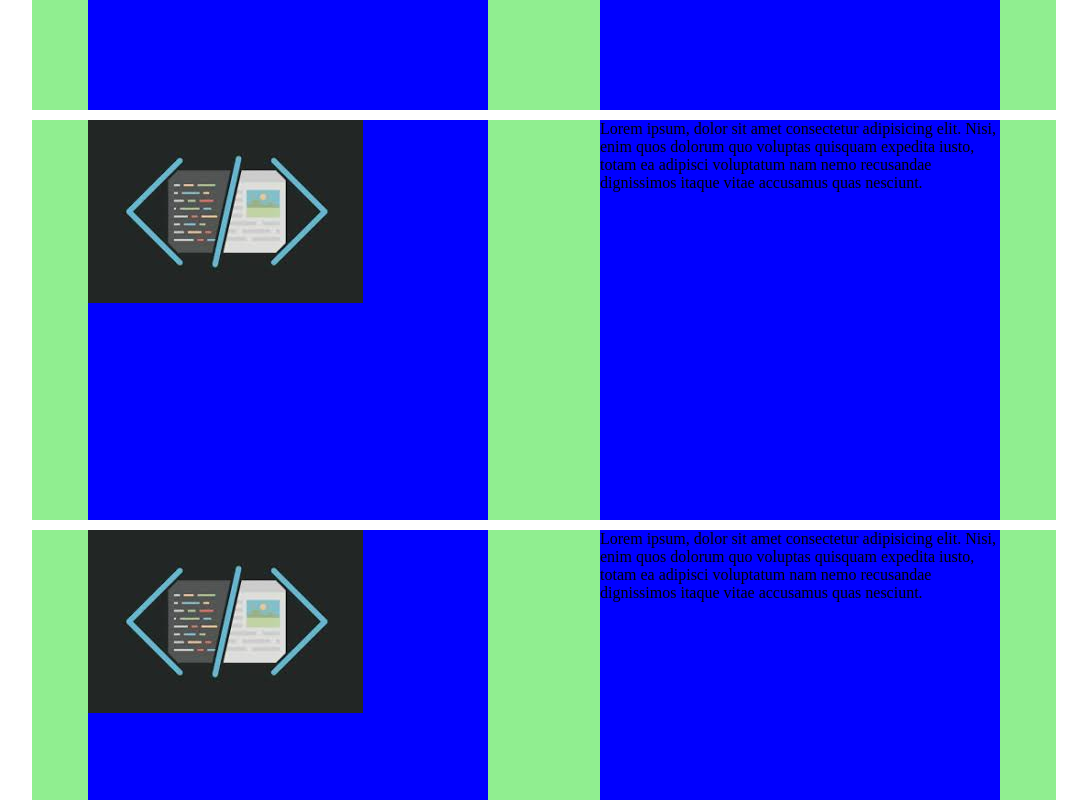
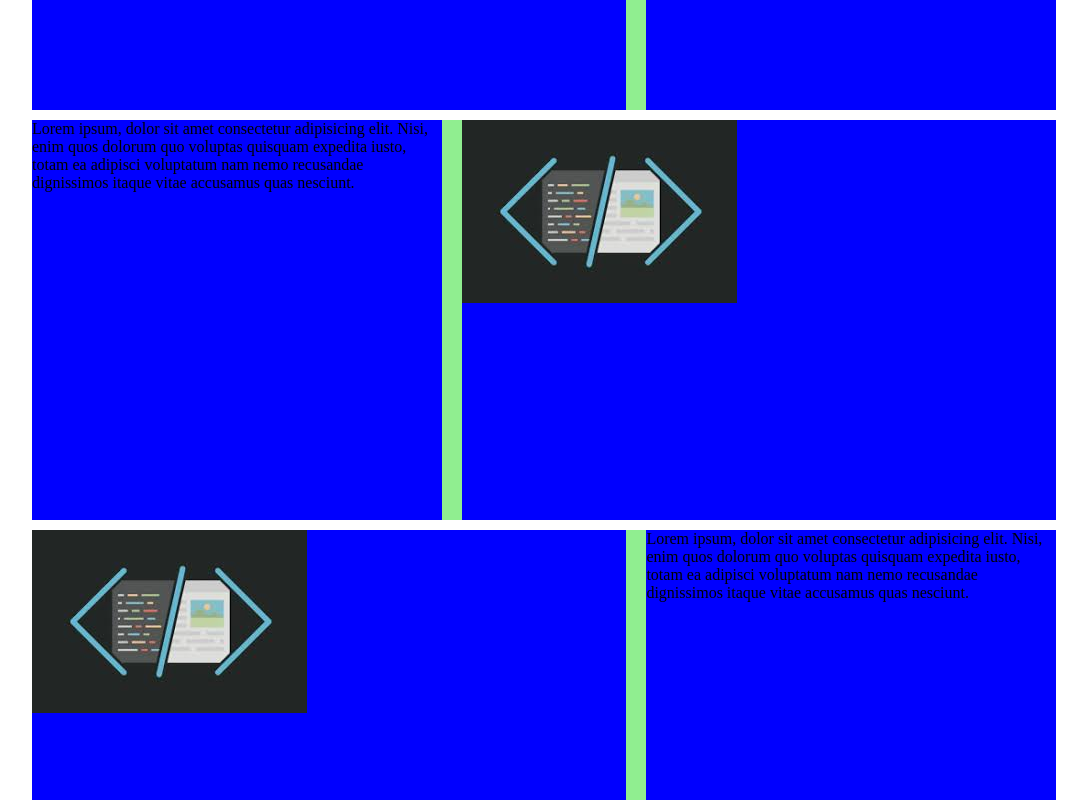
Before and after one commit to IlarioForcherio/htmlcss-struttura-discord, a plain HTML site: page index.html in a window 1280 px wide. Shown: the part 700-1500 px from the top of the page, without its empty margins (96-1183 px from the left). Drawn offline with Linux system fonts and the light colour scheme.

Commit message:
add order section2-main

```diff
--- a/assets/css/style.css
+++ b/assets/css/style.css
@@ -17,6 +17,7 @@ header{
     height: 80px;
     margin: 0 auto;
     background-color: rgb(55, 196, 196);
+    justify-content: space-between;
 
 
 
@@ -41,7 +42,7 @@ header{
  }
 
 /* sections header */
-
+/* h1-paragraph-button */
 
  h1,.header-paragraph {
     padding: 20px;
@@ -64,7 +65,7 @@ header{
     margin: 20px;
  }
 
- /* main container */
+ /* main-container */
  /* section1-main */
 
  .main-container{
@@ -74,7 +75,7 @@ header{
     margin-top: 10px;
     height: 400px;
     background-color: lightgreen;
-    justify-content: space-around;
+    justify-content: space-between;
 
  }
 
@@ -86,7 +87,27 @@ header{
     background-color: blue;
  }
 
-/*section-main2 */
+ .main-img {
+  flex-basis: 58%;
+
+ }
+ .main-text{
+    flex-basis: 40%;
+
+ }
+
+ /* section-2-main */
+
+ .order-1{
+    order: 1;
+
+ }
+ .order-2{
+    order: 2;
+
+}
+
+/*section-main4 */
 
  .main2{
     display: flex;
@@ -97,9 +118,7 @@ header{
     flex-direction: column;
  }
 
- /* section-main3 */
 
-/* section-main4 */
 
 /* footer */
 /* column-container */
--- a/index.html
+++ b/index.html
@@ -19,7 +19,7 @@
     </section>
     </nav>
 <!-- sections header -->
-<!-- h1 paragraph e button -->
+<!-- h1-paragraph-button -->
 
 <section class="header-container">
     <div class="h1-paragraph">
@@ -36,7 +36,7 @@
 </section>
 
 </header>
-<!-- main1 container-->
+<!-- main-container-->
 <main>
     <!-- section1-main -->
     <section class="main-container">
@@ -49,16 +49,16 @@
     </section>
     <!-- section-2-main -->
     <section class="main-container">
-        <div class="main-img">
+        <div class="main-img order-2">
             <img src="./assets/img/img5.jpeg" alt="">
         </div>
-        <div class="main-text">
+        <div class="main-text order-1">
             <p>Lorem ipsum, dolor sit amet consectetur adipisicing elit. Nisi, enim quos dolorum quo voluptas quisquam expedita iusto, totam ea adipisci voluptatum nam nemo recusandae dignissimos itaque vitae accusamus quas nesciunt.</p>
         </div>
     </section>
    <!-- section3-main -->
     <section class="main-container">
-        <div class="main-img">
+        <div class="main-img ">
             <img src="./assets/img/img5.jpeg" alt="">
         </div>
         <div class="main-text">
```
